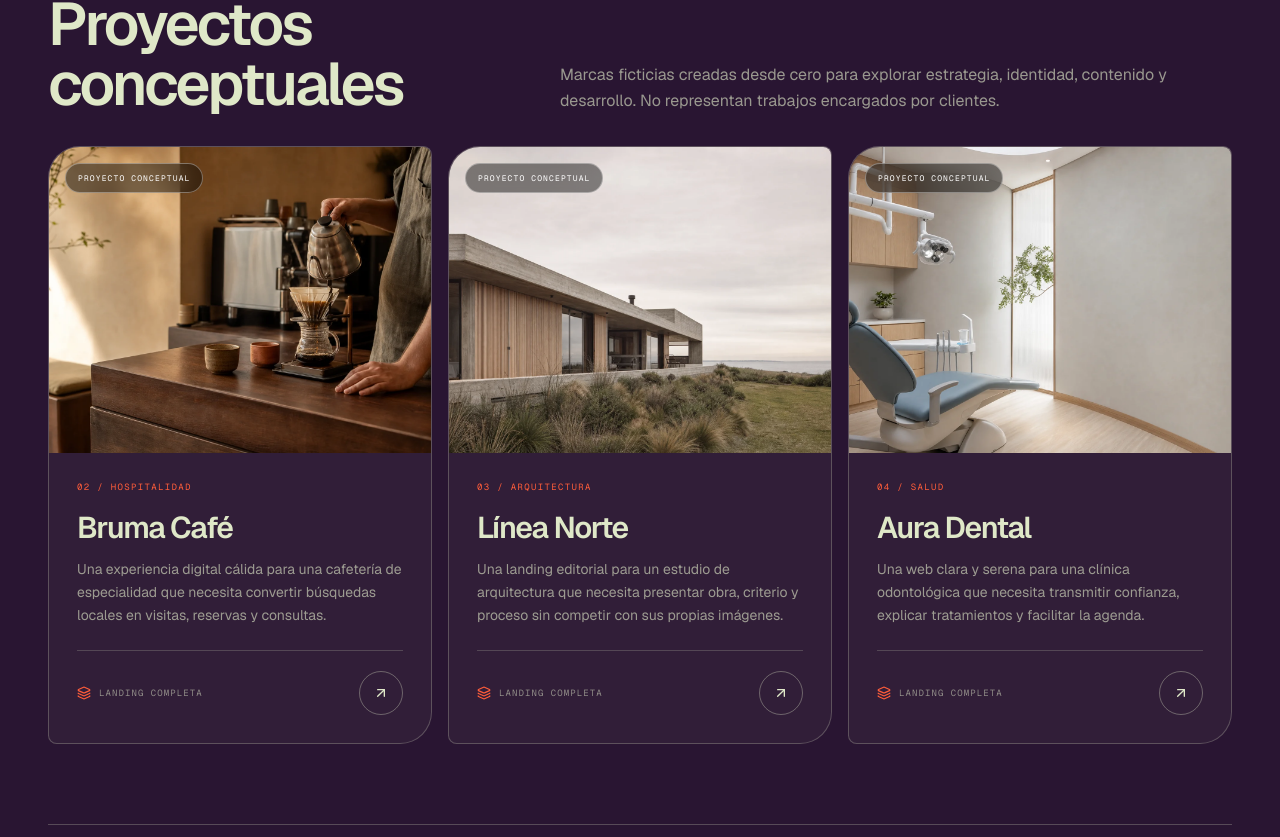
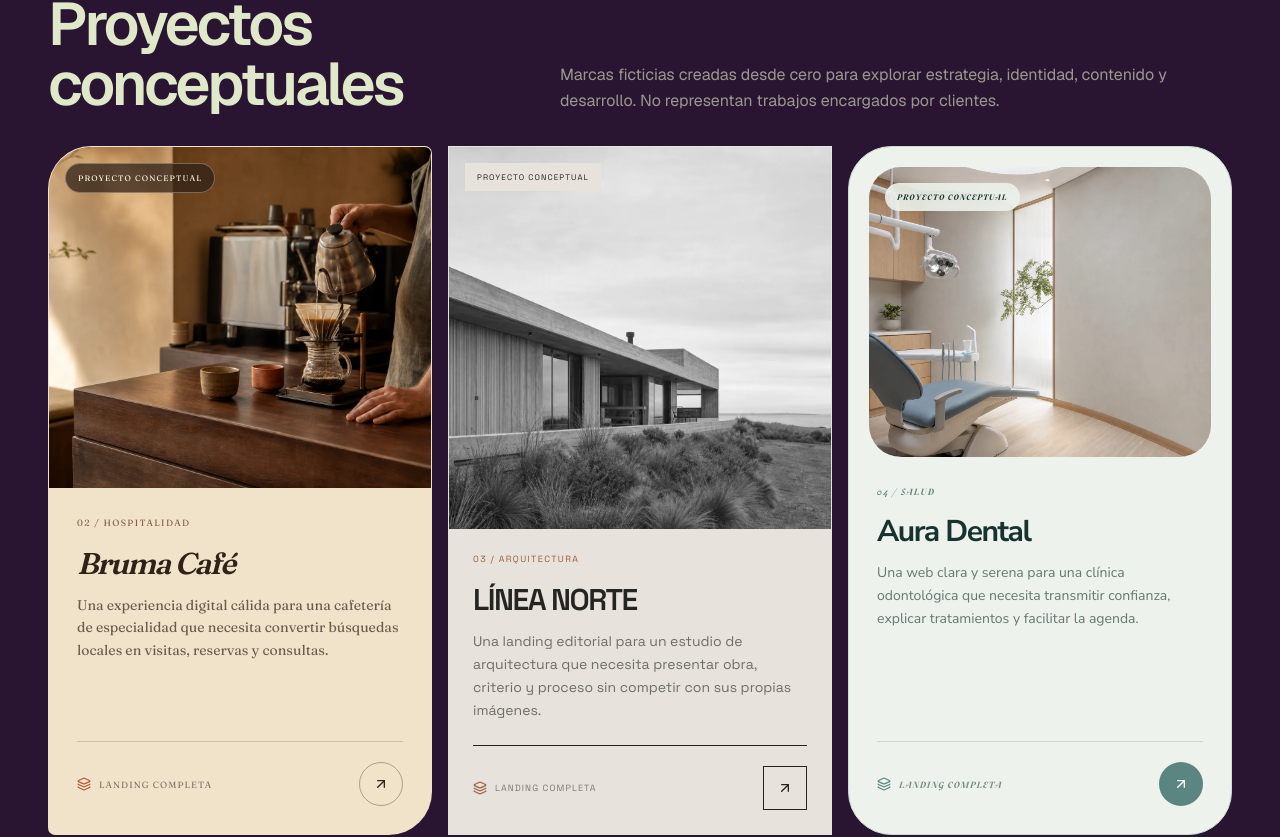
Before and after one commit to Mateo14RDGZ/Portfolio, a Next.js app: page /proyectos in a window 1280 px wide. Shown: the part 1182-2019 px from the top of the page. Built offline with nearby package versions, Linux system fonts and the light colour scheme; no server answers.

Commit message:
feat: elevate project gallery experience

```diff
--- a/app/proyectos/page.tsx
+++ b/app/proyectos/page.tsx
@@ -16,7 +16,7 @@ export default function ProjectsPage() {
   return (
     <PageTransition animatePage>
       <SiteHeader />
-      <main id="top" className="pt-[4.5rem] sm:pt-24"><ProjectsGallery /></main>
+      <main id="top" aria-labelledby="projects-title" className="pt-[4.5rem] sm:pt-24"><ProjectsGallery /></main>
       <SiteFooter />
     </PageTransition>
   )
--- a/components/projects-gallery.tsx
+++ b/components/projects-gallery.tsx
@@ -7,6 +7,7 @@ import { ArrowUpRight, BadgeCheck, Layers3 } from 'lucide-react'
 import { motion, useReducedMotion } from 'motion/react'
 import { CONCEPT_PROJECTS } from '@/lib/project-data'
 import { EASE } from '@/lib/motion'
+import { cn } from '@/lib/utils'
 import { Reveal, RevealItem, StaggerGroup } from '@/components/reveal'
 import { SectionHeading } from '@/components/section-heading'
 
@@ -21,7 +22,8 @@ export function ProjectsGallery() {
           title="Proyectos"
           description="Un sistema empresarial real y tres ejercicios conceptuales completos para mostrar cómo abordo negocios, públicos y objetivos diferentes."
           id="projects-title"
-          className="border-background/45 [&_h2]:text-background [&_p]:text-background/68 [&_span]:text-primary"
+          as="h1"
+          className="border-background/45 [&_h1]:text-background [&_h2]:text-background [&_p]:text-background/68 [&_span]:text-primary"
         />
 
         <Reveal className="mt-10 sm:mt-16">
@@ -65,18 +67,27 @@ export function ProjectsGallery() {
           <StaggerGroup className="mt-8 grid gap-4 lg:grid-cols-3" gap={0.08}>
             {CONCEPT_PROJECTS.map((project, index) => (
               <RevealItem key={project.slug}>
-                <motion.article whileHover={reduceMotion ? undefined : { y: -5 }} transition={{ duration: 0.4, ease: EASE }} className="group flex h-full flex-col overflow-hidden rounded-[2rem_0.55rem_2rem_0.55rem] border border-background/25 bg-background/[0.045]">
-                  <Link href={`/proyectos/${project.slug}`} className="relative aspect-[1.25] overflow-hidden" aria-label={`Ver landing conceptual ${project.name}`}>
-                    <Image src={project.image} alt={project.imageAlt} fill sizes="(max-width:1024px) 100vw, 33vw" className="object-cover transition-transform duration-700 ease-out group-hover:scale-[1.025]" />
-                    <span className="absolute top-4 left-4 rounded-full border border-white/35 bg-black/45 px-3 py-2 font-mono text-[8px] tracking-[0.14em] text-white uppercase backdrop-blur-md">Proyecto conceptual</span>
+                <motion.article
+                  whileHover={reduceMotion ? undefined : { y: -5 }}
+                  transition={{ duration: 0.4, ease: EASE }}
+                  className={cn(
+                    'group flex h-full flex-col overflow-hidden border',
+                    project.slug === 'bruma-cafe' && 'rounded-[2.7rem_0.45rem_2.7rem_0.45rem] border-[#f1e3ca]/35 bg-[#f1e3ca] text-[#302218] [font-family:var(--font-fraunces),Georgia,serif]',
+                    project.slug === 'linea-norte' && 'rounded-none border-[#e7e3dc]/45 bg-[#e7e3dc] text-[#242522] [font-family:var(--font-space-grotesk),Arial,sans-serif]',
+                    project.slug === 'aura-dental' && 'rounded-[2.7rem] border-[#cbdcd7] bg-[#edf2ec] text-[#17332f] [font-family:var(--font-nunito-sans),Arial,sans-serif]',
+                  )}
+                >
+                  <Link href={`/proyectos/${project.slug}`} className={cn('relative overflow-hidden', project.slug === 'bruma-cafe' && 'aspect-[1.12]', project.slug === 'linea-norte' && 'aspect-square', project.slug === 'aura-dental' && 'mx-4 mt-4 aspect-[1.18] rounded-[2rem] sm:mx-5 sm:mt-5')} aria-label={`Ver landing conceptual ${project.name}`}>
+                    <Image src={project.image} alt={project.imageAlt} fill sizes="(max-width:1024px) 100vw, 33vw" className={cn('object-cover transition-transform duration-700 ease-out group-hover:scale-[1.025]', project.slug === 'linea-norte' && 'grayscale group-hover:grayscale-0')} />
+                    <span className={cn('absolute top-4 left-4 px-3 py-2 text-[8px] tracking-[0.14em] uppercase', project.slug === 'bruma-cafe' && 'rounded-full border border-white/30 bg-[#302218]/75 text-[#fff7e8] [font-family:var(--font-fraunces),Georgia,serif]', project.slug === 'linea-norte' && 'bg-[#e7e3dc] text-[#242522] [font-family:var(--font-space-grotesk),Arial,sans-serif]', project.slug === 'aura-dental' && 'rounded-full bg-[#edf2ec]/90 text-[#17332f] [font-family:var(--font-mazius-display),Georgia,serif]')}>Proyecto conceptual</span>
                   </Link>
-                  <div className="flex flex-1 flex-col p-6 sm:p-7">
-                    <p className="font-mono text-[9px] tracking-[0.15em] text-primary uppercase">0{index + 2} / {project.category.split(' · ')[0]}</p>
-                    <h3 className="mt-4 text-3xl font-semibold tracking-[-0.045em]">{project.name}</h3>
-                    <p className="mt-3 flex-1 text-sm leading-relaxed text-background/62">{project.description}</p>
-                    <div className="mt-6 flex items-center justify-between border-t border-background/20 pt-5">
-                      <span className="flex items-center gap-2 font-mono text-[9px] tracking-[0.12em] uppercase text-background/55"><Layers3 className="size-3.5 text-primary" /> Landing completa</span>
-                      <Link href={`/proyectos/${project.slug}`} onClick={() => track('projects_click', { project: project.slug })} className="grid size-11 place-items-center rounded-full border border-background/35 transition-colors hover:bg-primary hover:text-primary-foreground" aria-label={`Abrir ${project.name}`}><ArrowUpRight className="size-4" /></Link>
+                  <div className={cn('flex flex-1 flex-col', project.slug === 'bruma-cafe' && 'p-6 sm:p-7', project.slug === 'linea-norte' && 'p-5 sm:p-6', project.slug === 'aura-dental' && 'p-6 sm:p-7')}>
+                    <p className={cn('text-[9px] tracking-[0.15em] uppercase', project.slug === 'bruma-cafe' && 'text-[#8a5a3b] [font-family:var(--font-fraunces),Georgia,serif]', project.slug === 'linea-norte' && 'text-[#9a5d3b] [font-family:var(--font-space-grotesk),Arial,sans-serif]', project.slug === 'aura-dental' && 'text-[#5b8580] [font-family:var(--font-mazius-display),Georgia,serif]')}>0{index + 2} / {project.category.split(' · ')[0]}</p>
+                    <h3 className={cn('mt-4 text-3xl tracking-[-0.05em]', project.slug === 'bruma-cafe' && 'font-semibold italic', project.slug === 'linea-norte' && 'font-semibold uppercase', project.slug === 'aura-dental' && 'font-bold')}>{project.name}</h3>
+                    <p className={cn('mt-3 flex-1 text-sm leading-relaxed', project.slug === 'bruma-cafe' && 'text-[#302218]/70', project.slug === 'linea-norte' && 'text-[#242522]/62', project.slug === 'aura-dental' && 'text-[#17332f]/64')}>{project.description}</p>
+                    <div className={cn('mt-6 flex items-center justify-between pt-5', project.slug === 'bruma-cafe' && 'border-t border-[#302218]/18', project.slug === 'linea-norte' && 'border-t border-[#242522]', project.slug === 'aura-dental' && 'border-t border-[#17332f]/15')}>
+                      <span className={cn('flex items-center gap-2 text-[9px] tracking-[0.12em] uppercase', project.slug === 'bruma-cafe' && 'text-[#302218]/58 [font-family:var(--font-fraunces),Georgia,serif]', project.slug === 'linea-norte' && 'text-[#242522]/55 [font-family:var(--font-space-grotesk),Arial,sans-serif]', project.slug === 'aura-dental' && 'text-[#17332f]/55 [font-family:var(--font-mazius-display),Georgia,serif]')}><Layers3 className={cn('size-3.5', project.slug === 'bruma-cafe' && 'text-[#b75632]', project.slug === 'linea-norte' && 'text-[#9a5d3b]', project.slug === 'aura-dental' && 'text-[#5b8580]')} /> Landing completa</span>
+                      <Link href={`/proyectos/${project.slug}`} onClick={() => track('projects_click', { project: project.slug })} className={cn('grid size-11 place-items-center transition-colors', project.slug === 'bruma-cafe' && 'rounded-full border border-[#302218]/35 hover:bg-[#b75632] hover:text-[#fff7e8]', project.slug === 'linea-norte' && 'border border-[#242522] hover:bg-[#242522] hover:text-[#e7e3dc]', project.slug === 'aura-dental' && 'rounded-full bg-[#5b8580] text-white hover:bg-[#17332f]')} aria-label={`Abrir ${project.name}`}><ArrowUpRight className="size-4" /></Link>
                     </div>
                   </div>
                 </motion.article>
--- a/components/section-heading.tsx
+++ b/components/section-heading.tsx
@@ -8,6 +8,7 @@ type SectionHeadingProps = {
   align?: 'left' | 'center'
   className?: string
   id?: string
+  as?: 'h1' | 'h2'
 }
 
 /** Consistent eyebrow + headline + copy block used at the top of every section. */
@@ -18,7 +19,9 @@ export function SectionHeading({
   align = 'left',
   className,
   id,
+  as = 'h2',
 }: SectionHeadingProps) {
+  const Heading = as
   return (
     <StaggerGroup
       className={cn(
@@ -33,9 +36,9 @@ export function SectionHeading({
         </span>
       </RevealItem>
       <RevealItem>
-        <h2 id={id} className="text-gradient max-w-3xl text-4xl leading-[0.95] font-semibold text-balance min-[380px]:text-5xl sm:text-6xl lg:text-7xl">
+        <Heading id={id} className="text-gradient max-w-3xl text-4xl leading-[0.95] font-semibold text-balance min-[380px]:text-5xl sm:text-6xl lg:text-7xl">
           {title}
-        </h2>
+        </Heading>
       </RevealItem>
       {description ? (
         <RevealItem>
```
